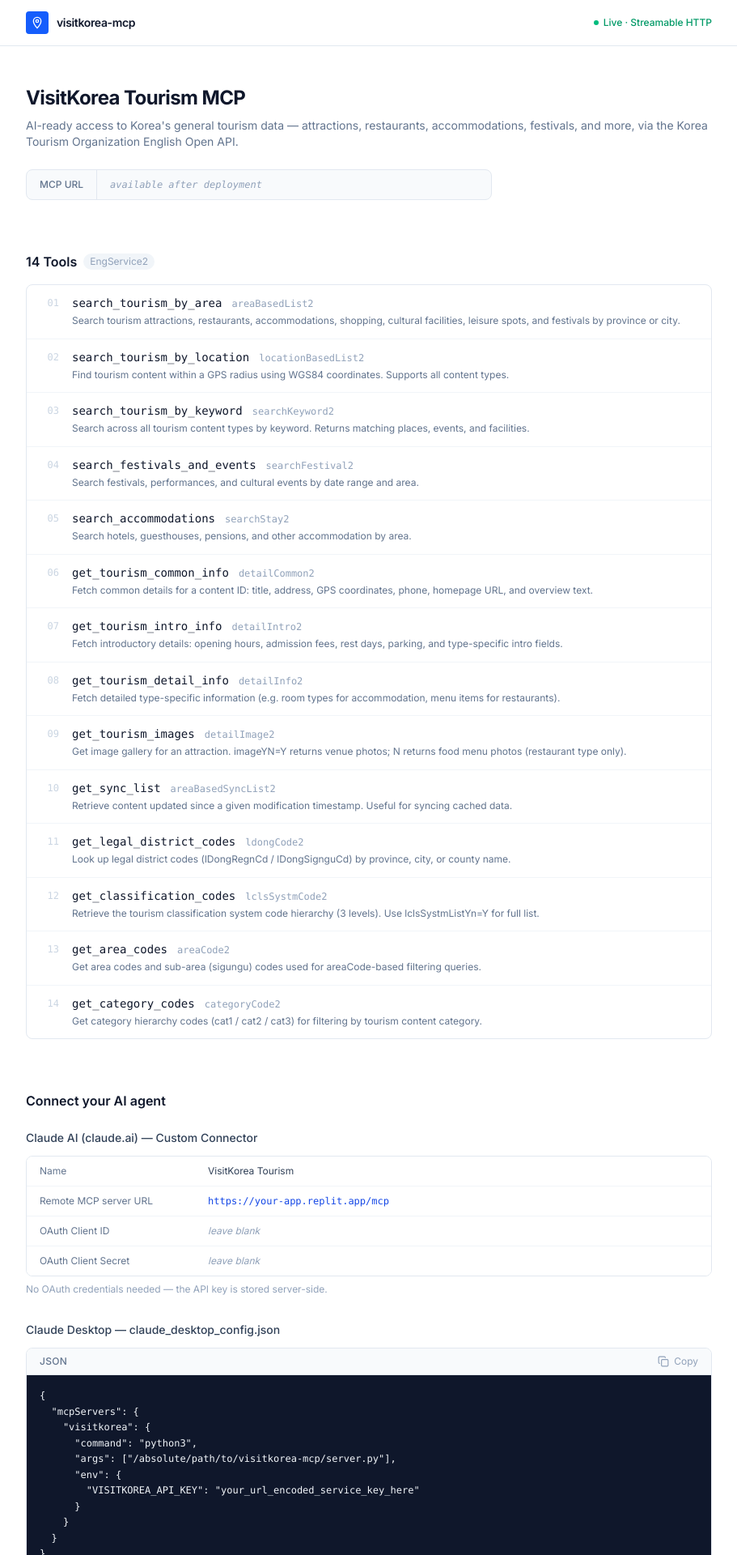
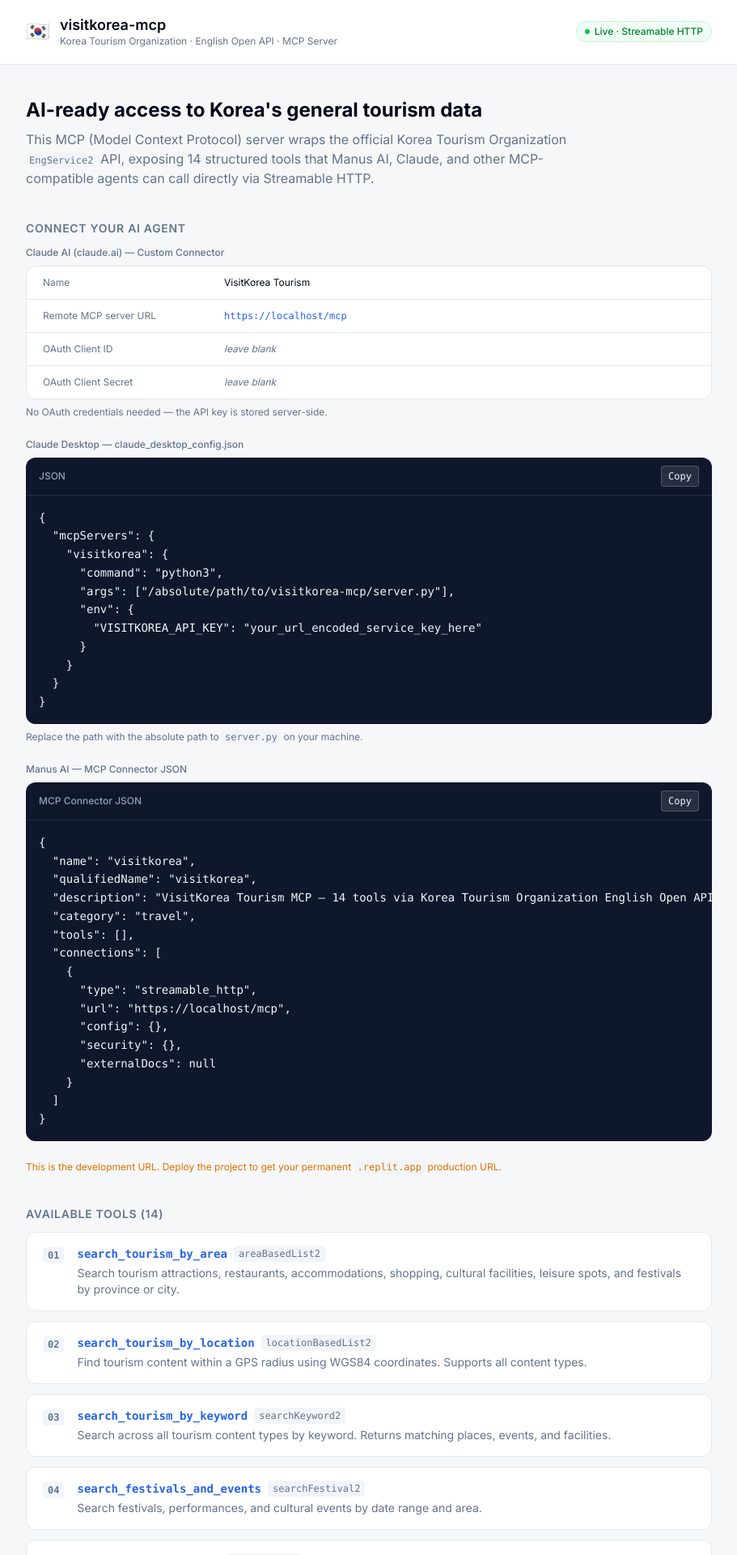
Before and after one commit to leejaew/visitkorea-mcp, a React (Vite) app in the folder artifacts/landing/: page / in a window 1280 px wide. Shown: the top 1920 px of the page at 81% size, without its empty margins (184-1095 px from the left). Built offline with nearby package versions, Linux system fonts and the light colour scheme; no server answers.

Commit message:
Redesign landing page to match medical tourism MCP style

```diff
--- a/artifacts/landing/src/App.tsx
+++ b/artifacts/landing/src/App.tsx
@@ -1,5 +1,5 @@
 import { useState, useEffect } from "react";
-import { Check, Copy, ExternalLink } from "lucide-react";
+import { ExternalLink } from "lucide-react";
 
 const TOOLS = [
   {
@@ -74,7 +74,74 @@ const TOOLS = [
   },
 ];
 
-const CLAUDE_DESKTOP_JSON = `{
+function CopyButton({ text }: { text: string }) {
+  const [copied, setCopied] = useState(false);
+  return (
+    <button
+      onClick={() => {
+        navigator.clipboard.writeText(text);
+        setCopied(true);
+        setTimeout(() => setCopied(false), 2000);
+      }}
+      className="text-xs px-2 py-1 rounded bg-white/10 hover:bg-white/20 transition-colors font-mono border border-white/20 cursor-pointer"
+    >
+      {copied ? "Copied!" : "Copy"}
+    </button>
+  );
+}
+
+function DarkCodeBlock({ label, code }: { label: string; code: string }) {
+  return (
+    <div className="rounded-xl bg-slate-900 text-slate-100 overflow-hidden">
+      <div className="flex items-center justify-between px-4 py-2.5 border-b border-white/10">
+        <span className="text-xs font-medium text-slate-400">{label}</span>
+        <CopyButton text={code} />
+      </div>
+      <pre className="px-4 py-4 text-sm font-mono overflow-x-auto leading-relaxed">
+        <code>{code}</code>
+      </pre>
+    </div>
+  );
+}
+
+export default function App() {
+  const [mcpUrl, setMcpUrl] = useState<string | null>(null);
+  const [isProd, setIsProd] = useState(false);
+
+  const [host, setHost] = useState(window.location.host);
+
+  useEffect(() => {
+    fetch("/api/config")
+      .then((r) => r.json())
+      .then((data) => {
+        setMcpUrl(data.mcpUrl ?? null);
+        setIsProd(!!data.mcpUrl);
+        if (data.host) setHost(data.host);
+      })
+      .catch(() => {
+        setMcpUrl(null);
+        setIsProd(false);
+      });
+  }, []);
+
+  const manusJson = `{
+  "name": "visitkorea",
+  "qualifiedName": "visitkorea",
+  "description": "VisitKorea Tourism MCP — ${TOOLS.length} tools via Korea Tourism Organization English Open API.",
+  "category": "travel",
+  "tools": [],
+  "connections": [
+    {
+      "type": "streamable_http",
+      "url": "https://${host}/mcp",
+      "config": {},
+      "security": {},
+      "externalDocs": null
+    }
+  ]
+}`;
+
+  const claudeDesktopJson = `{
   "mcpServers": {
     "visitkorea": {
       "command": "python3",
@@ -86,218 +153,146 @@ const CLAUDE_DESKTOP_JSON = `{
   }
 }`;
 
-const MANUS_JSON = (url: string) => `{
-  "name": "visitkorea",
-  "qualifiedName": "visitkorea",
-  "description": "VisitKorea Tourism MCP — 14 tools covering attractions, restaurants, accommodations, festivals, and more via Korea Tourism Organization Open API.",
-  "category": "travel",
-  "tools": [],
-  "connections": [
-    {
-      "type": "streamable_http",
-      "url": "${url}",
-      "config": {},
-      "security": {},
-      "externalDocs": null
-    }
-  ]
+  const claudeConnectorJson = `{
+  "name": "VisitKorea Tourism",
+  "url": "https://${host}/mcp"
 }`;
 
-function CopyButton({ text }: { text: string }) {
-  const [copied, setCopied] = useState(false);
   return (
-    <button
-      onClick={() => {
-        navigator.clipboard.writeText(text);
-        setCopied(true);
-        setTimeout(() => setCopied(false), 2000);
-      }}
-      className="inline-flex items-center gap-1.5 text-xs text-slate-400 hover:text-slate-700 transition-colors cursor-pointer"
-    >
-      {copied ? <Check className="w-3.5 h-3.5 text-emerald-500" /> : <Copy className="w-3.5 h-3.5" />}
-      {copied ? "Copied" : "Copy"}
-    </button>
-  );
-}
+    <div className="min-h-screen bg-[hsl(220,20%,97%)]">
 
-function CodeBlock({ code, label }: { code: string; label?: string }) {
-  return (
-    <div className="rounded-lg border border-slate-200 overflow-hidden text-sm">
-      {label && (
-        <div className="flex items-center justify-between px-4 py-2 bg-slate-50 border-b border-slate-200">
-          <span className="text-xs font-medium text-slate-500 tracking-wide">{label}</span>
-          <CopyButton text={code} />
+      {/* Header */}
+      <header className="border-b border-border bg-white">
+        <div className="max-w-4xl mx-auto px-6 py-5 flex items-center gap-3">
+          <span className="text-2xl">🇰🇷</span>
+          <div>
+            <h1 className="text-lg font-semibold text-foreground leading-tight">visitkorea-mcp</h1>
+            <p className="text-xs text-muted-foreground">Korea Tourism Organization · English Open API · MCP Server</p>
           </div>
-      )}
-      <pre className="p-4 bg-slate-900 text-slate-100 font-mono text-xs leading-relaxed overflow-x-auto whitespace-pre">
-        {code}
-      </pre>
-    </div>
-  );
-}
-
-export default function App() {
-  const [mcpUrl, setMcpUrl] = useState<string | null>(null);
-  const [urlCopied, setUrlCopied] = useState(false);
-
-  useEffect(() => {
-    fetch("/api/config")
-      .then((r) => r.json())
-      .then((data) => {
-        // data.mcpUrl is the production .replit.app URL when deployed; null in dev
-        setMcpUrl(data.mcpUrl ?? null);
-      })
-      .catch(() => {
-        setMcpUrl(null);
-      });
-  }, []);
-
-  const copyUrl = () => {
-    if (!mcpUrl) return;
-    navigator.clipboard.writeText(mcpUrl);
-    setUrlCopied(true);
-    setTimeout(() => setUrlCopied(false), 2000);
-  };
-
-  return (
-    <div className="min-h-screen bg-white text-slate-900 font-sans antialiased">
-
-      {/* Top bar */}
-      <header className="border-b border-slate-200 bg-white sticky top-0 z-10">
-        <div className="max-w-4xl mx-auto px-6 h-14 flex items-center justify-between">
-          <div className="flex items-center gap-2.5">
-            <div className="w-7 h-7 rounded bg-blue-600 flex items-center justify-center">
-              <svg viewBox="0 0 24 24" fill="none" className="w-4 h-4 text-white" stroke="currentColor" strokeWidth={2}>
-                <path d="M12 2C8.13 2 5 5.13 5 9c0 5.25 7 13 7 13s7-7.75 7-13c0-3.87-3.13-7-7-7z" />
-                <circle cx="12" cy="9" r="2.5" />
-              </svg>
-            </div>
-            <span className="font-semibold text-sm tracking-tight">visitkorea-mcp</span>
-          </div>
-          <div className="flex items-center gap-1.5 text-xs font-medium text-emerald-600">
-            <span className="w-1.5 h-1.5 rounded-full bg-emerald-500 inline-block" />
+          <div className="ml-auto flex items-center gap-2">
+            <span className="inline-flex items-center gap-1.5 text-xs font-medium px-2.5 py-1 rounded-full bg-green-50 text-green-700 border border-green-200">
+              <span className="w-1.5 h-1.5 rounded-full bg-green-500 animate-pulse" />
               Live · Streamable HTTP
+            </span>
           </div>
         </div>
       </header>
 
-      <main className="max-w-4xl mx-auto px-6 py-12 space-y-16">
+      <main className="max-w-4xl mx-auto px-6 py-10 space-y-10">
 
-        {/* Intro */}
+        {/* Hero */}
         <section>
-          <h1 className="text-2xl font-bold tracking-tight mb-2">VisitKorea Tourism MCP</h1>
-          <p className="text-slate-500 text-sm mb-6">
-            AI-ready access to Korea's general tourism data — attractions, restaurants, accommodations, festivals, and more,
-            via the Korea Tourism Organization English Open API.
+          <h2 className="text-2xl font-bold text-foreground">AI-ready access to Korea's general tourism data</h2>
+          <p className="mt-2 text-muted-foreground max-w-2xl">
+            This MCP (Model Context Protocol) server wraps the official Korea Tourism Organization{" "}
+            <code className="text-xs bg-muted px-1 py-0.5 rounded">EngService2</code>{" "}
+            API, exposing {TOOLS.length} structured tools that Manus AI, Claude, and other MCP-compatible agents
+            can call directly via Streamable HTTP.
           </p>
+        </section>
 
-          {/* URL row */}
-          <div className="flex items-center gap-0 border border-slate-200 rounded-lg overflow-hidden bg-slate-50 text-sm w-full max-w-xl">
-            <span className="px-4 py-2.5 text-slate-500 text-xs font-medium border-r border-slate-200 shrink-0">MCP URL</span>
-            <span className={`px-4 py-2.5 font-mono text-xs truncate flex-1 ${mcpUrl ? "text-slate-700" : "text-slate-400 italic"}`}>
-              {mcpUrl ?? "available after deployment"}
+        {/* Connect */}
+        <section>
+          <h3 className="text-sm font-semibold uppercase tracking-wider text-muted-foreground mb-3">
+            Connect your AI agent
+          </h3>
+          <div className="space-y-6">
+
+            {/* Claude AI (claude.ai) */}
+            <div>
+              <p className="text-xs font-medium text-muted-foreground mb-2">Claude AI (claude.ai) — Custom Connector</p>
+              <div className="bg-white border border-border rounded-xl overflow-hidden divide-y divide-border text-sm">
+                {[
+                  { field: "Name", value: "VisitKorea Tourism", mono: false },
+                  { field: "Remote MCP server URL", value: `https://${host}/mcp`, mono: true },
+                  { field: "OAuth Client ID", value: "leave blank", muted: true },
+                  { field: "OAuth Client Secret", value: "leave blank", muted: true },
+                ].map(({ field, value, mono, muted }) => (
+                  <div key={field} className="flex items-center gap-4 px-5 py-3">
+                    <span className="text-xs text-muted-foreground w-52 shrink-0">{field}</span>
+                    <span className={`text-xs flex-1 ${mono ? "font-mono text-primary" : muted ? "text-muted-foreground italic" : "text-foreground"}`}>
+                      {value}
                     </span>
-            {mcpUrl && (
-              <button
-                onClick={copyUrl}
-                className="px-4 py-2.5 border-l border-slate-200 text-slate-400 hover:text-slate-700 hover:bg-white transition-colors cursor-pointer shrink-0"
-              >
-                {urlCopied ? <Check className="w-3.5 h-3.5 text-emerald-500" /> : <Copy className="w-3.5 h-3.5" />}
-              </button>
+                  </div>
+                ))}
+              </div>
+              <p className="mt-2 text-xs text-muted-foreground">No OAuth credentials needed — the API key is stored server-side.</p>
+            </div>
+
+            {/* Claude Desktop */}
+            <div>
+              <p className="text-xs font-medium text-muted-foreground mb-2">Claude Desktop — claude_desktop_config.json</p>
+              <DarkCodeBlock label="JSON" code={claudeDesktopJson} />
+              <p className="mt-2 text-xs text-muted-foreground">
+                Replace the path with the absolute path to{" "}
+                <code className="bg-muted px-1 py-0.5 rounded">server.py</code> on your machine.
+              </p>
+            </div>
+
+            {/* Manus AI */}
+            <div>
+              <p className="text-xs font-medium text-muted-foreground mb-2">Manus AI — MCP Connector JSON</p>
+              <DarkCodeBlock label="MCP Connector JSON" code={manusJson} />
+            </div>
+
+            {!isProd && (
+              <p className="text-xs text-amber-600">
+                This is the development URL. Deploy the project to get your permanent{" "}
+                <code className="bg-muted px-1 py-0.5 rounded">.replit.app</code> production URL.
+              </p>
             )}
           </div>
         </section>
 
         {/* Tools */}
         <section>
-          <h2 className="text-base font-semibold mb-4 flex items-center gap-2">
-            {TOOLS.length} Tools
-            <span className="text-xs font-normal text-slate-400 bg-slate-100 px-2 py-0.5 rounded-full">EngService2</span>
-          </h2>
-          <div className="border border-slate-200 rounded-lg overflow-hidden divide-y divide-slate-100">
+          <h3 className="text-sm font-semibold uppercase tracking-wider text-muted-foreground mb-3">
+            Available Tools ({TOOLS.length})
+          </h3>
+          <div className="grid gap-3">
             {TOOLS.map((tool, i) => (
-              <div key={tool.name} className="flex gap-4 px-4 py-3 hover:bg-slate-50 transition-colors">
-                <span className="text-xs text-slate-300 font-mono w-6 shrink-0 pt-0.5 text-right select-none">
+              <div key={tool.name} className="bg-white border border-border rounded-xl px-5 py-4 flex gap-4 items-start">
+                <span className="mt-0.5 text-xs font-mono font-bold text-muted-foreground bg-muted rounded px-1.5 py-0.5 shrink-0">
                   {String(i + 1).padStart(2, "0")}
                 </span>
-                <div className="flex-1 min-w-0">
-                  <div className="flex items-baseline gap-3 flex-wrap">
-                    <span className="font-mono text-sm font-medium text-slate-900">{tool.name}</span>
-                    <span className="font-mono text-xs text-slate-400">{tool.operation}</span>
+                <div>
+                  <div className="flex items-center gap-2 flex-wrap">
+                    <code className="text-sm font-mono font-semibold text-primary">{tool.name}</code>
+                    <span className="text-xs text-muted-foreground font-mono bg-muted px-1.5 py-0.5 rounded">{tool.operation}</span>
                   </div>
-                  <p className="text-xs text-slate-500 mt-0.5 leading-relaxed">{tool.desc}</p>
+                  <p className="mt-1 text-sm text-muted-foreground">{tool.desc}</p>
                 </div>
               </div>
             ))}
           </div>
         </section>
 
-        {/* Connect */}
-        <section>
-          <h2 className="text-base font-semibold mb-6">Connect your AI agent</h2>
-          <div className="space-y-8">
-
-            {/* Claude AI */}
-            <div>
-              <h3 className="text-sm font-medium mb-3 text-slate-700">Claude AI (claude.ai) — Custom Connector</h3>
-              <div className="border border-slate-200 rounded-lg overflow-hidden text-sm divide-y divide-slate-100">
-                {[
-                  { field: "Name", value: "VisitKorea Tourism", mono: false },
-                  { field: "Remote MCP server URL", value: mcpUrl ?? "https://your-app.replit.app/mcp", mono: true },
-                  { field: "OAuth Client ID", value: "leave blank", mono: false, muted: true },
-                  { field: "OAuth Client Secret", value: "leave blank", mono: false, muted: true },
-                ].map(({ field, value, mono, muted }) => (
-                  <div key={field} className="flex items-center gap-4 px-4 py-2.5 bg-white">
-                    <span className="text-xs text-slate-500 w-48 shrink-0">{field}</span>
-                    <span className={`text-xs flex-1 ${mono ? "font-mono text-blue-700" : muted ? "text-slate-400 italic" : "text-slate-700"}`}>
-                      {value}
-                    </span>
+        {/* Meta */}
+        <section className="grid sm:grid-cols-3 gap-4">
+          <div className="bg-white border border-border rounded-xl px-5 py-4">
+            <p className="text-xs text-muted-foreground uppercase tracking-wider font-semibold mb-1">Data Source</p>
+            <p className="text-sm font-medium text-foreground">Korea Tourism Organization</p>
+            <p className="text-xs text-muted-foreground mt-0.5">한국관광공사 · EngService2</p>
           </div>
-                ))}
+          <div className="bg-white border border-border rounded-xl px-5 py-4">
+            <p className="text-xs text-muted-foreground uppercase tracking-wider font-semibold mb-1">Refresh Cycle</p>
+            <p className="text-sm font-medium text-foreground">Real-time</p>
+            <p className="text-xs text-muted-foreground mt-0.5">Live API calls on every request</p>
           </div>
-              <p className="text-xs text-slate-400 mt-2">No OAuth credentials needed — the API key is stored server-side.</p>
-            </div>
-
-            {/* Claude Desktop */}
-            <div>
-              <h3 className="text-sm font-medium mb-3 text-slate-700">Claude Desktop — claude_desktop_config.json</h3>
-              <CodeBlock code={CLAUDE_DESKTOP_JSON} label="JSON" />
-              <p className="text-xs text-slate-400 mt-2">
-                Replace the path with the absolute path to <code className="bg-slate-100 px-1 rounded">server.py</code> on your machine.
-              </p>
-            </div>
-
-            {/* Manus AI */}
-            <div>
-              <h3 className="text-sm font-medium mb-3 text-slate-700">Manus AI — MCP Connector JSON</h3>
-              <CodeBlock code={MANUS_JSON(mcpUrl ?? "https://your-app.replit.app/mcp")} label="JSON" />
-            </div>
+          <div className="bg-white border border-border rounded-xl px-5 py-4">
+            <p className="text-xs text-muted-foreground uppercase tracking-wider font-semibold mb-1">Transport</p>
+            <p className="text-sm font-medium text-foreground">Streamable HTTP</p>
+            <p className="text-xs text-muted-foreground mt-0.5">MCP protocol · MIT License</p>
           </div>
         </section>
 
-        {/* Meta */}
-        <section>
-          <div className="border border-slate-200 rounded-lg overflow-hidden text-sm divide-y divide-slate-100">
-            {[
-              { label: "Data Source", value: "Korea Tourism Organization (한국관광공사)" },
-              { label: "API Base", value: "apis.data.go.kr/B551011/EngService2" },
-              { label: "Transport", value: "Streamable HTTP (MCP protocol)" },
-              { label: "Refresh Cycle", value: "Real-time (live API calls)" },
-              { label: "Rate Limit", value: "1,000 requests / day (dev key)" },
-            ].map(({ label, value }) => (
-              <div key={label} className="flex items-center gap-4 px-4 py-2.5 bg-white">
-                <span className="text-xs text-slate-400 w-40 shrink-0">{label}</span>
-                <span className="text-xs text-slate-700 font-mono">{value}</span>
-              </div>
-            ))}
-          </div>
-
-          <div className="flex items-center gap-4 mt-4">
+        {/* Links */}
+        <div className="flex items-center gap-4 pb-2">
           <a
             href="https://www.data.go.kr/data/15101753/openapi.do"
             target="_blank"
             rel="noopener noreferrer"
-              className="inline-flex items-center gap-1 text-xs text-blue-600 hover:underline"
+            className="inline-flex items-center gap-1 text-xs text-primary hover:underline"
           >
             Official API Reference <ExternalLink className="w-3 h-3" />
           </a>
@@ -305,20 +300,13 @@ export default function App() {
             href="https://github.com/leejaew/visitkorea-mcp"
             target="_blank"
             rel="noopener noreferrer"
-              className="inline-flex items-center gap-1 text-xs text-blue-600 hover:underline"
+            className="inline-flex items-center gap-1 text-xs text-primary hover:underline"
           >
             GitHub <ExternalLink className="w-3 h-3" />
           </a>
         </div>
-        </section>
 
       </main>
-
-      <footer className="border-t border-slate-100 py-6 text-center">
-        <p className="text-xs text-slate-400">
-          VisitKorea MCP · Korea Tourism Organization English Open API · MIT License
-        </p>
-      </footer>
     </div>
   );
 }
```
Lines whose indentation alone changed are shown as unchanged.
